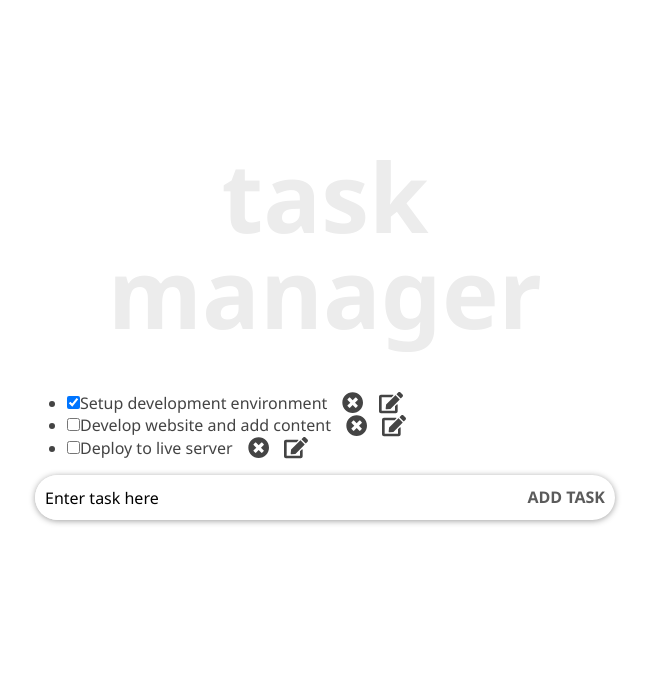
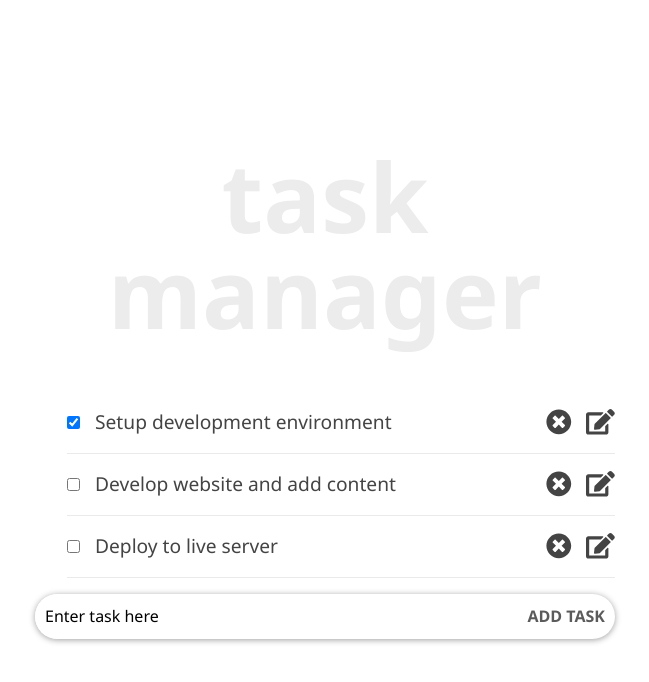
Before and after one commit to CaliforniaDev/ReactAssignment-1, a React (Create React App) app in the folder task-app/: page / in a window 1280 px wide. Shown: the top 682 px of the page, without its empty margins (315-964 px from the left). Built offline with nearby package versions, Linux system fonts and the light colour scheme.

Commit message:
Add styles to task Item

```diff
--- a/task-app/src/components/TaskItem.js
+++ b/task-app/src/components/TaskItem.js
@@ -1,12 +1,14 @@
 import React from "react";
+import styles from "./TaskItem.module.css";
 import TasksController from "./TaskController";
 
 const TaskItem = (props) => {
     const { task, handleCompletedTask, deleteTask } = props;
     return (
-        <li>
+        <li className={styles.item}>
             <input
               type="checkbox"
+              className={styles.checkbox}
               checked={task.completed}
               onChange={() => handleCompletedTask(task.id)}
             />
--- /dev/null
+++ b/task-app/src/components/TaskItem.module.css
@@ -0,0 +1,13 @@
+.item {
+
+    display: flex;
+    align-items: center;
+    font-size: 1.2rem;
+    list-style-type: none;
+    padding: 17px 0px;
+    border-bottom: 1px solid #eaeaea;
+}
+
+.checkbox {
+    margin-right: 15px;
+}
```
